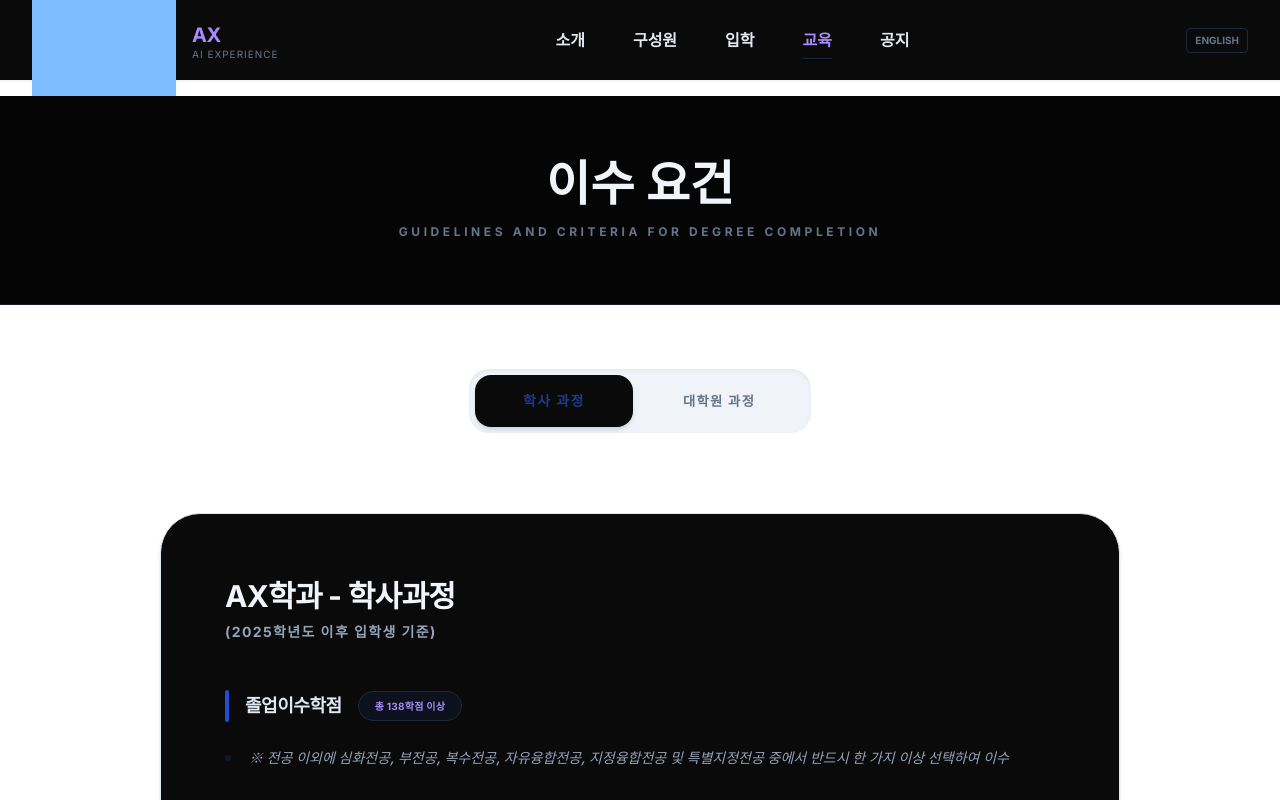
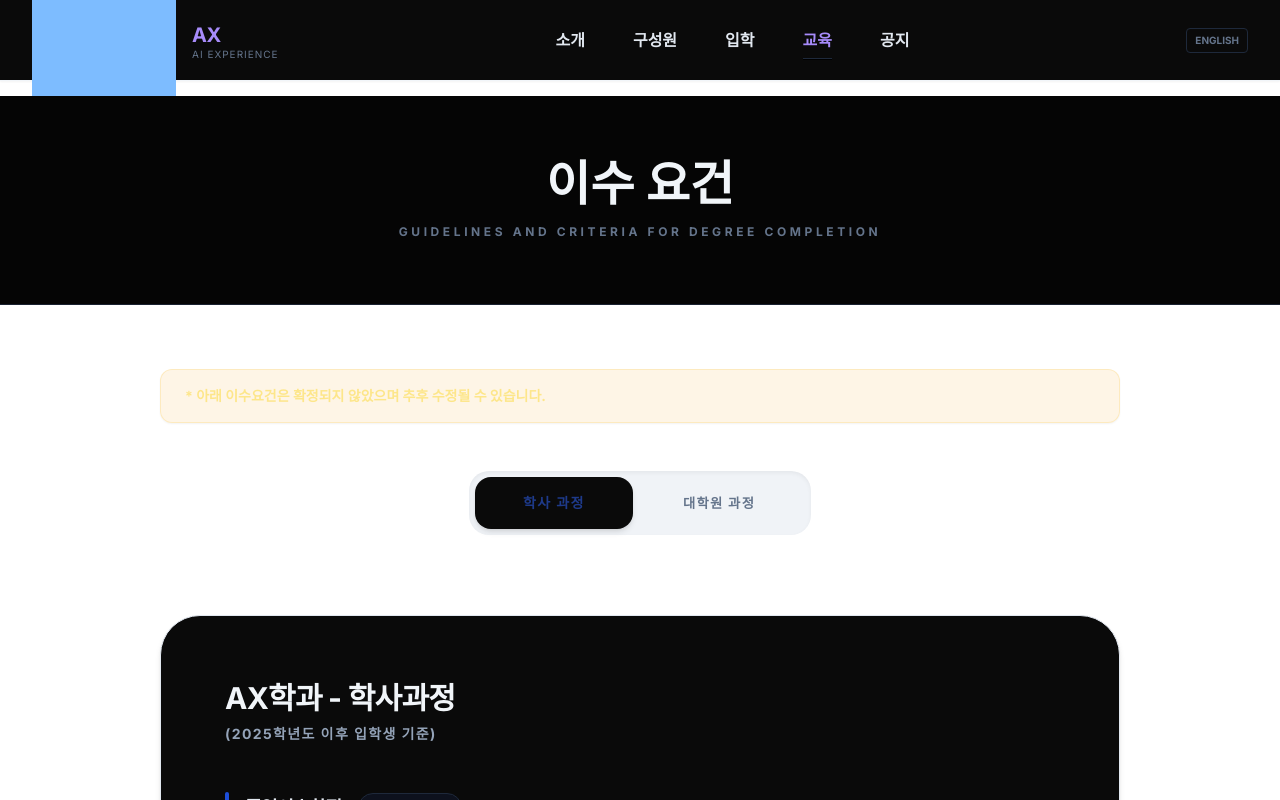
Before and after one commit to porous-reg/AX_department, a React (Vite) app: page /#/education-reqs in a window 1280 px wide. Shown: the top 800 px of the page. Built offline with nearby package versions, Linux system fonts and the light colour scheme; grey boxes are pictures that could not be loaded.

Commit message:
Add provisional notice to requirements page

```diff
--- a/pages/RequirementsPage.tsx
+++ b/pages/RequirementsPage.tsx
@@ -75,6 +75,14 @@ const RequirementsPage: React.FC = () => {
       </div>
 
       <div className="max-w-5xl mx-auto px-4 sm:px-6 lg:px-8">
+        <div className="mb-12">
+          <p className="text-sm font-bold text-amber-200 bg-amber-500/10 px-6 py-4 rounded-xl border border-amber-400/20 shadow-sm">
+            {lang === "ko"
+              ? " * 아래 이수요건은 확정되지 않았으며 추후 수정될 수 있습니다."
+              : " * The graduation requirements below are not yet finalized and may be updated later."}
+          </p>
+        </div>
+
         {/* Level Toggle */}
         <div className="flex flex-col items-center mb-16">
           <div className="bg-slate-200/50 p-1.5 rounded-[20px] flex shadow-inner mb-4">
```
